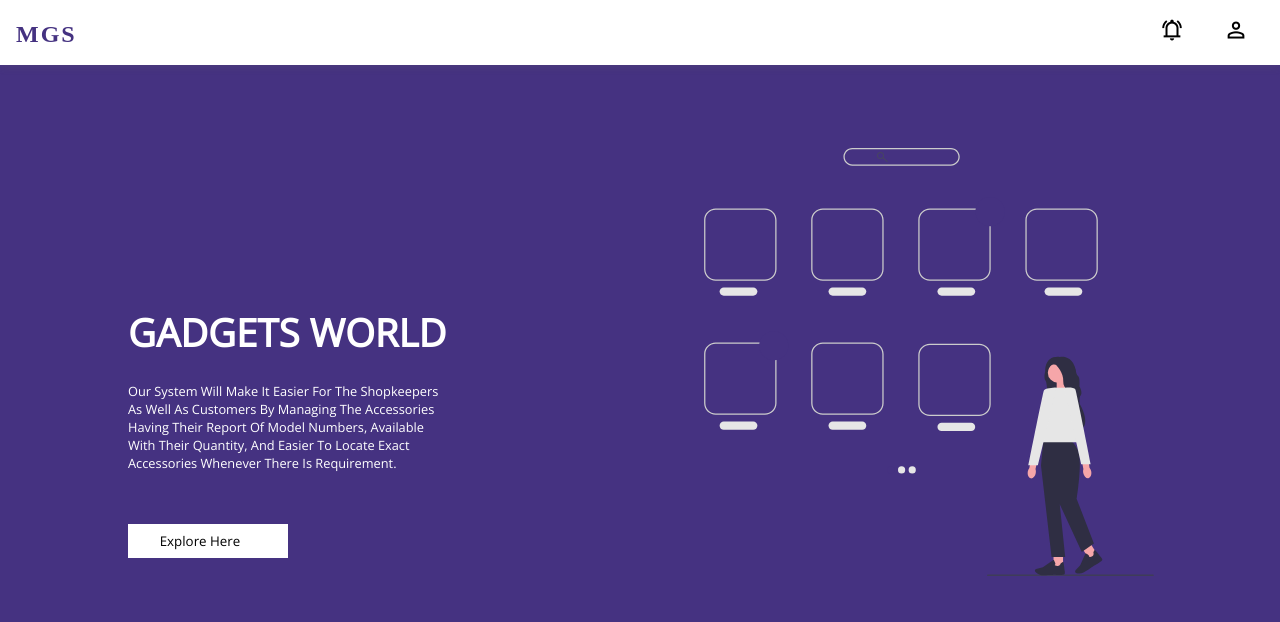
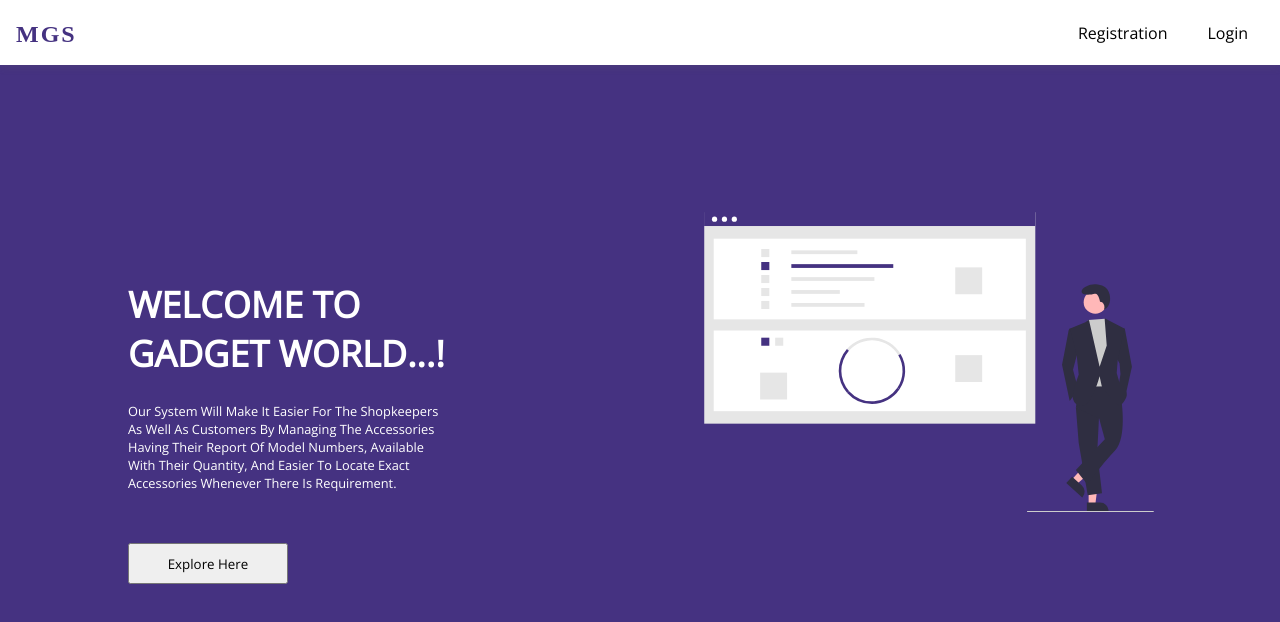
Before and after one commit to Hiten07/Gadget_System_Hackathon, a React (Vite) app: page /home in a window 1280 px wide. Shown: the top 622 px of the page. Built offline with nearby package versions, Linux system fonts and the light colour scheme; a web font is replaced by a local one.

Commit message:
Home page edit

```diff
--- a/package.json
+++ b/package.json
@@ -10,11 +10,15 @@
   },
   "dependencies": {
     "chart.js": "^4.2.1",
+    "framer-motion": "^10.12.4",
     "html5-qrcode": "^2.3.8",
+    "i": "^0.3.7",
+    "npm": "^9.6.5",
     "qrcode": "^1.5.3",
     "react": "^18.2.0",
     "react-chartjs-2": "^5.2.0",
     "react-dom": "^18.2.0",
+    "react-moving-text": "^0.0.7",
     "react-router-dom": "^6.10.0"
   },
   "devDependencies": {
--- a/src/components/Navbar.jsx
+++ b/src/components/Navbar.jsx
@@ -5,7 +5,7 @@ import "./styles/navbar.css";
 function Navbar() {
     const [currantPage, setCurrantPage] = useState(window.location.pathname);
 
-    const isLogin = true;
+    const isLogin = false;
 
     useEffect(() => {
         setCurrantPage(window.location.pathname);
--- a/src/pages/Home.jsx
+++ b/src/pages/Home.jsx
@@ -1,18 +1,31 @@
 import React from 'react'
 import { Link } from 'react-router-dom';
-import "./styles/home.css"
-import "../index.css"
+import "./styles/home.css";
+import "../index.css";
+import { motion } from "framer-motion";
+import { Colors } from 'chart.js';
+import { MovingComponent } from 'react-moving-text';
 
 function Home() {
+  const text = "WELCOME TO GADGET WORLD...!";
   return (
     <div>
       <div className="home-container grid grid-two-column">
         <div className="home-left-section">
 
-          <div className="home-heading">
-            <h1>Gadgets World</h1>
-          </div>
-
+          <motion.div className="text">
+            {text.split("").map((letter, index) => (
+              <motion.span
+                key={index}
+                initial={{ opacity: 0 }}
+                animate={{ opacity: 1 }}
+                transition={{ duration: 0.3, delay: index * 0.1,iteration:Infinity,fade: true}}
+                iteration="5"
+              >
+                {letter}
+              </motion.span>
+            ))}
+          </motion.div>
           <div className="home-paragraph">
             <p>
               Our system will make it easier for the shopkeepers as well as customers
@@ -22,14 +35,15 @@ function Home() {
             </p>
           </div>
 
-          <button className='global-button'><Link className to={"/register"}>Explore Here</Link></button>
+          <Link className to={"/register"}><button className='explore-btn'>Explore Here</button></Link>
         </div>
 
         <div className="home-right-section">
-          <img src="./Home-page-image.svg" className='home-image' alt="Home-page-image" srcset="" />
+          <img src="./home-image.svg" className='home-image' alt="Home-page-image" srcset="" />
         </div>
       </div>
     </div>
+
   )
 }
 
--- a/src/pages/ResetPassword.jsx
+++ b/src/pages/ResetPassword.jsx
@@ -53,8 +53,8 @@ function ResetPassword() {
                         <input type="password" name="password" placeholder='Password' onFocus={(e) => setFocus(e.target.name)} value={input.password} onChange={inputChange} required />
                     </div>
                     <div className="input-filed">
-                        <label htmlFor="cPassword" className={focus === 'cPassword' ? 'focus-input' : ""}>Conform Password</label>
-                        <input type="password" name="cPassword" placeholder='Conform password' onFocus={(e) => setFocus(e.target.name)} value={input.cPassword} onChange={inputChange} required />
+                        <label htmlFor="cPassword" className={focus === 'cPassword' ? 'focus-input' : ""}>Confirm Password</label>
+                        <input type="password" name="cPassword" placeholder='Confirm password' onFocus={(e) => setFocus(e.target.name)} value={input.cPassword} onChange={inputChange} required />
                     </div>
                     <div className={matchPassword.focus ? '' : 'none'}>
                         {matchPassword.match ? (
--- a/src/pages/styles/home.css
+++ b/src/pages/styles/home.css
@@ -21,11 +21,15 @@
     justify-content: center;
 }
 
-.home-heading {
-    text-transform: uppercase;
-    font-size: 1.2rem;
-    color: white;
-    font-weight: bold;
+.text {
+  font-size: 36px;
+  text-transform: uppercase;
+  color: white;
+  font-weight: bold;
+  text-transform: uppercase;
+ /* background: linear-gradient(to right, #30CFD0 0%, #330867 100%); */
+ /*-webkit-background-clip: text;*/
+ /* -webkit-text-fill-color: transparent; */
 }
 
 .home-paragraph {
@@ -40,29 +44,30 @@
     text-transform: capitalize;
 }
 
-.home-button {
-    padding: 0.5rem;
+/*.global-button {
+    padding: 0;
     color: var(--primary-color);
     border: none;
     width: 10rem;
+
+    max-width: auto;
+}*/
+
+.explore-btn {
+    width:10rem;
+    padding: 0.6rem;
+    text-align: center;
     cursor: pointer;
-    max-width: auto;
+    transition: 0.7s;
 }
 
-.global-button {
-    background-color: var(--white);
-    color: var(--light-text-color);
+.explore-btn:hover {
+    background-color: black;
+    color: white;
 }
 
-.global-button:hover {
-    background-color: var(--light-text-color);
-}
 
-.btn-text {
-    font-weight: bold;
-    text-align: center;
-    text-transform: capitalize;
-}
+
 
 .home-right-section img {
     margin-top: 5rem;
@@ -78,7 +83,7 @@
 .home-image img {
     justify-content: center;
     align-items: center;
-    max-width: 50%;
+    max-width: 5 0%;
 }
 
 @media (max-width: 998px) {
```
Also changed, not shown: public/home-image.svg (added), 1 other file (tests, documents, lock files or other folders).
